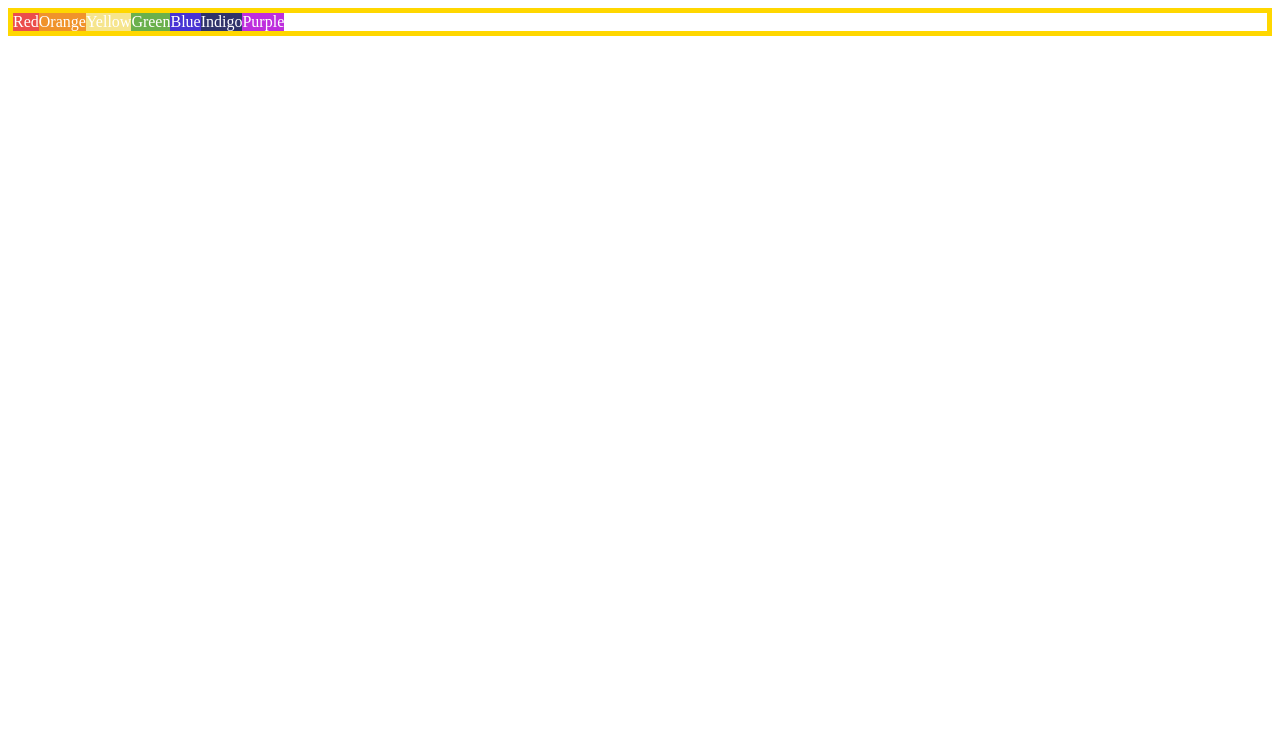
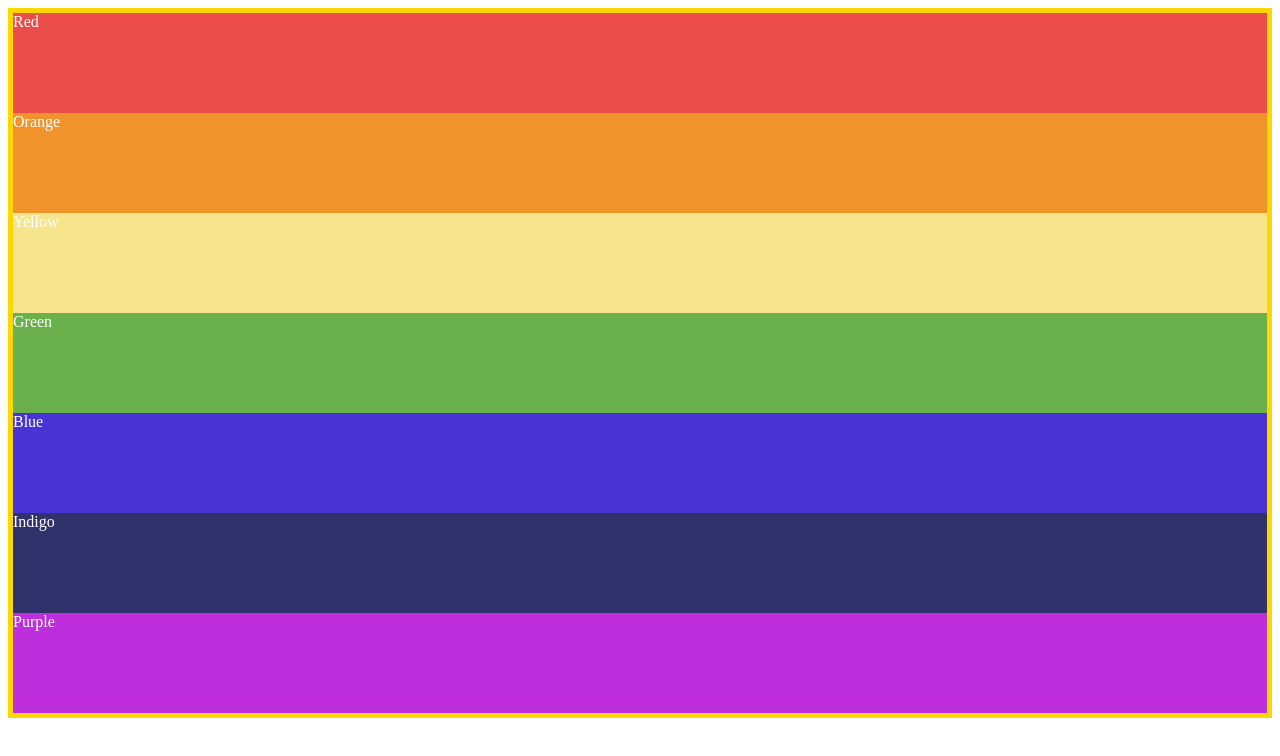
Before and after one commit to InnocentThecent/FullStack-webdev, a plain HTML site: page staff/9.1 Flex Direction/index.html in a window 1280 px wide. Drawn offline with Linux system fonts and the light colour scheme.

Commit message:
direction

```diff
--- a/staff/9.1 Flex Direction/index.html
+++ b/staff/9.1 Flex Direction/index.html
@@ -14,6 +14,10 @@
       color: white;
       border: 5px solid gold;
       display: flex;
+      flex-direction: column;
+    }
+    .container > div{
+      flex-basis: 100px;
     }
 
     /*
```
